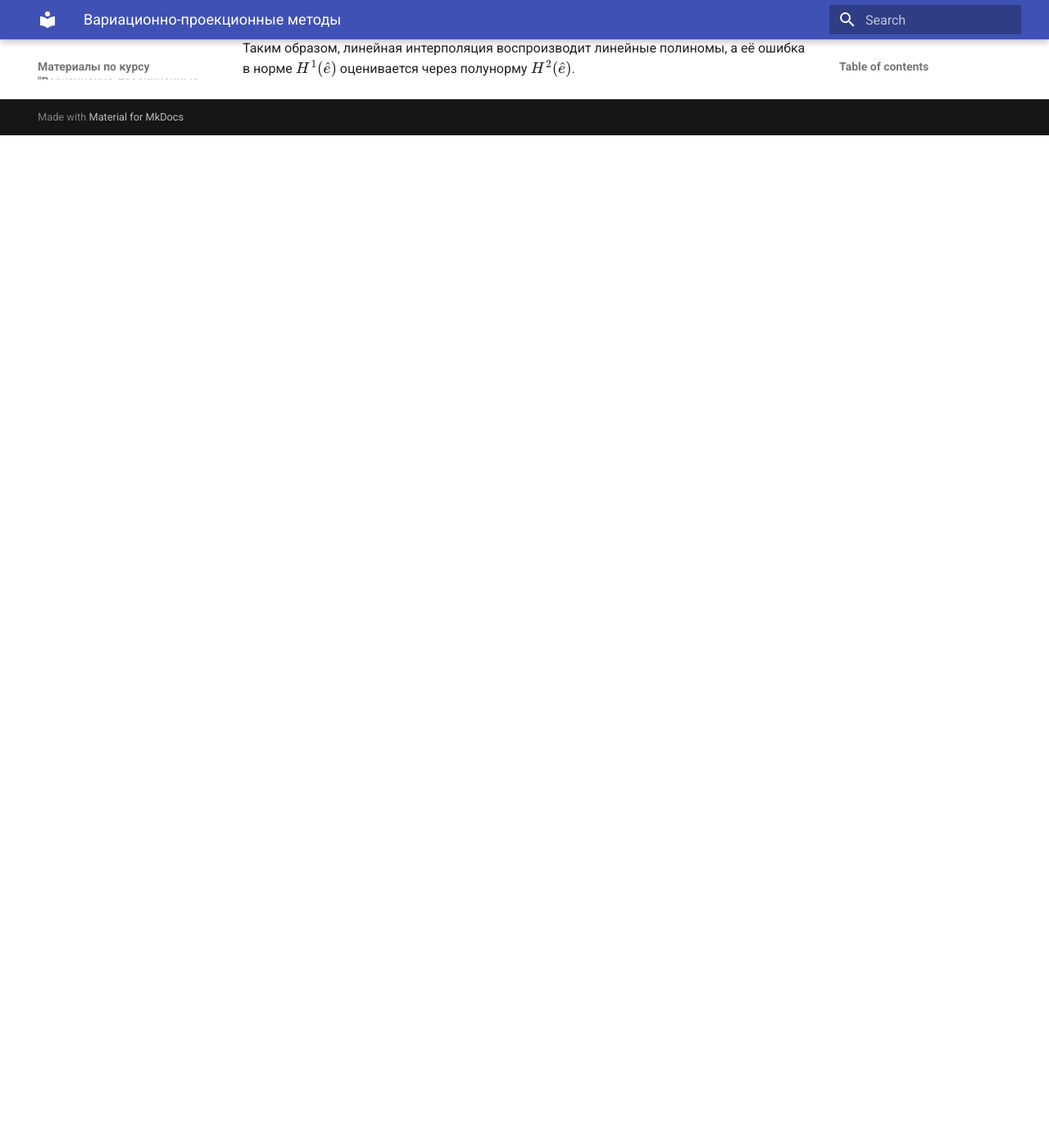
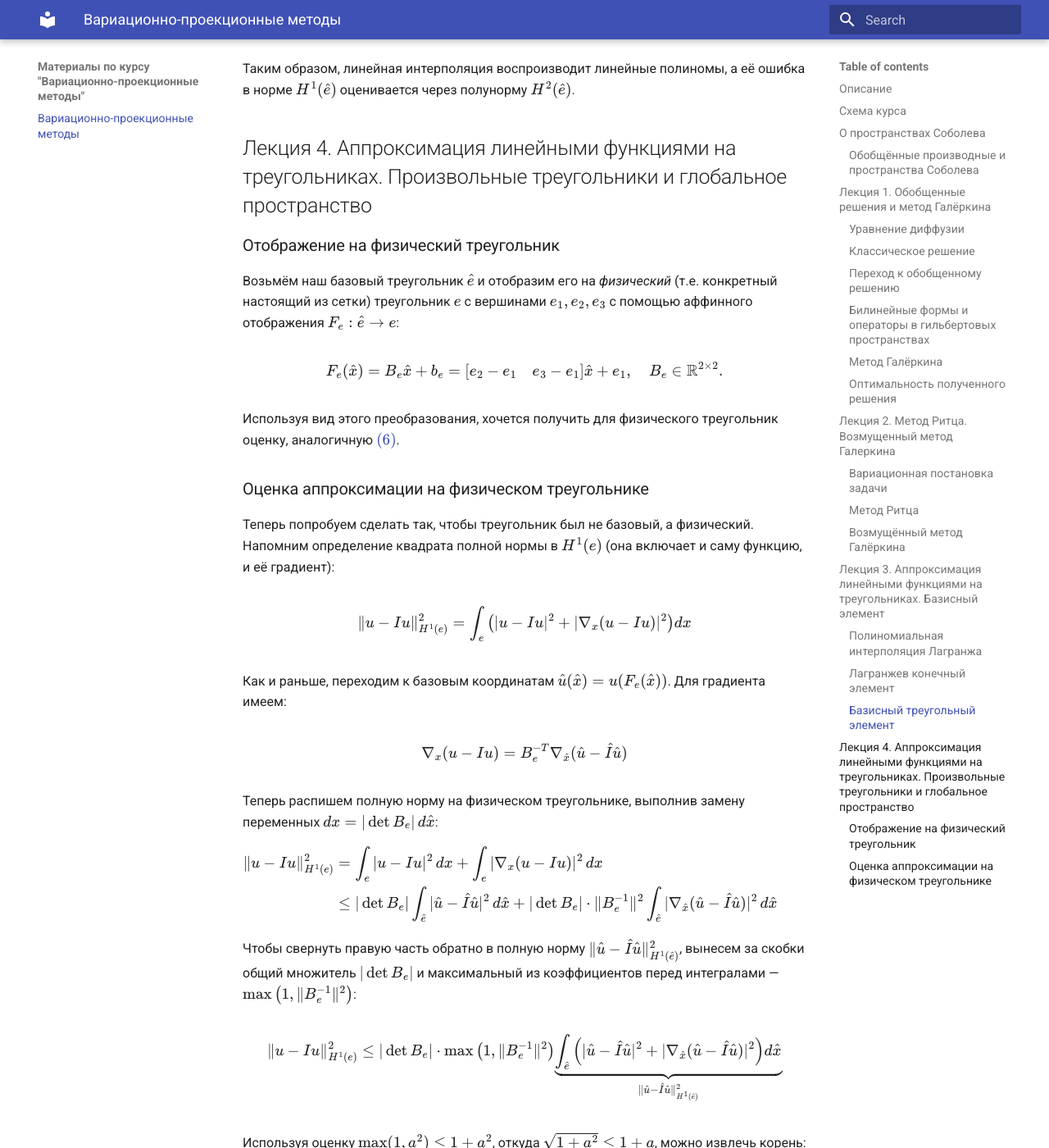
Before and after one commit to denis-anuprienko/VPM_Course, an MkDocs documentation site: the page built from docs/index.md, in a window 1280 px wide and 1400 px high, scrolled down 14095 px. Shown: the whole window at 82% size. Built offline with MkDocs 1.6.1 and Material for MkDocs 9.7.7, drawn with Linux system fonts in a browser that asks for light colours; before the commit the page ends 14260 px from its top, so only the background shows below that; some of the changed text lies outside the part shown.

Commit message:
Lecture 4, parts of it

```diff
--- a/docs/index.md
+++ b/docs/index.md
@@ -12,7 +12,7 @@
   <li>Обобщенные решения и метод Галёркина</li>
   <li>Метод Ритца. Возмущенный метод Галёркина</li>
   <li>Аппроксимация линейными функциями на треугольниках. Базисный элемент</li>
-  <li></li>
+  <li>Аппроксимация линейными функциями на треугольниках. Произвольные треугольники и глобальное пространство</li>
 </ol>
 
 ## О пространствах Соболева
@@ -650,9 +650,55 @@ $$
 
 По лемме Брэмбла--Гильберта получаем оценку ошибки интерполяции:
 
-$$
+$$\tag{6}\label{eq:interp_err_tri_basis}
 \|u-Iu\|_{H^1(\hat{e})}
 \le C|u|_{H^2(\hat{e})}.
 $$
 
 Таким образом, линейная интерполяция воспроизводит линейные полиномы, а её ошибка в норме $H^1(\hat{e})$ оценивается через полунорму $H^2(\hat{e})$.
+
+## Лекция 4. Аппроксимация линейными функциями на треугольниках. Произвольные треугольники и глобальное пространство
+
+### Отображение на физический треугольник
+
+Возьмём наш базовый треугольник \(\hat{e}\) и отобразим его на *физический* (т.е. конкретный настоящий из сетки) треугольник \(e\) с вершинами \(e_1, e_2, e_3\) с помощью аффинного отображения \(F_e : \hat{e} \to e\):
+
+$$
+F_{e}(\hat{x})=B_{e}\hat{x}+b_{e}=\left[\begin{matrix}e_{2}-e_{1}&e_{3}-e_{1}\end{matrix}\right]\hat{x}+e_{1},\quad B_{e}\in \mathbb{R}^{2\times 2}.
+$$
+
+Используя вид этого преобразования, хочется получить для физического треугольник оценку, аналогичную [\eqref{eq:interp_err_tri_basis}](#6).
+
+### Оценка аппроксимации на физическом треугольнике
+
+Теперь попробуем сделать так, чтобы треугольник был не базовый, а физический. Напомним определение квадрата полной нормы в \(H^1(e)\) (она включает и саму функцию, и её градиент):
+
+\[\|{}u-Iu\|{}_{H^{1}(e)}^{2}=\int _{e}\left(|{}u-Iu|{}^{2}+|{}\nabla _{x}(u-Iu)|{}^{2}\right)dx\]
+
+
+Как и раньше, переходим к базовым координатам \(\hat{u}(\hat{x}) = u(F_e(\hat{x}))\). Для градиента имеем:
+
+\[\nabla _{x}(u-Iu)=B_{e}^{-T}\nabla _{\hat{x}}(\hat{u}-\hat{I}\hat{u})\]
+
+
+Теперь распишем полную норму на физическом треугольнике, выполнив замену переменных \(dx = \vert{}\det B_e\vert{} \, d\hat{x}\):
+
+\(\begin{aligned}\|{}u-Iu\|{}_{H^{1}(e)}^{2}&=\int _{e}|{}u-Iu|{}^{2}\,dx+\int _{e}|{}\nabla _{x}(u-Iu)|{}^{2}\,dx\\ &\le |{}\det B_{e}|{}\int _{\hat{e}}|{}\hat{u}-\hat{I}\hat{u}|{}^{2}\,d\hat{x}+|{}\det B_{e}|{}\cdot \|{}B_{e}^{-1}\|{}^{2}\int _{\hat{e}}|{}\nabla _{\hat{x}}(\hat{u}-\hat{I}\hat{u})|{}^{2}\,d\hat{x}\end{aligned}\)
+
+
+Чтобы свернуть правую часть обратно в полную норму \(\Vert{}\hat{u} - \hat{I}\hat{u}\Vert{}_{H^1(\hat{e})}^2\), вынесем за скобки общий множитель \(\vert{}\det B_e\vert{}\) и максимальный из коэффициентов перед интегралами — \(\max\left(1, \Vert{}B_e^{-1}\Vert{}^2\right)\):
+
+\[\begin{aligned}\|{}u-Iu\|{}_{H^{1}(e)}^{2}&\le |{}\det B_{e}|{}\cdot \max \left(1,\|{}B_{e}^{-1}\|{}^{2}\right)\underbrace{\int _{\hat{e}}\left(|{}\hat{u}-\hat{I}\hat{u}|{}^{2}+|{}\nabla _{\hat{x}}(\hat{u}-\hat{I}\hat{u})|{}^{2}\right)d\hat{x}}_{\|{}\hat{u}-\hat{I}\hat{u}\|{}_{H^{1}(\hat{e})}^{2}}\end{aligned}\]
+
+
+Используя оценку \(\max(1, a^2) \leq 1 + a^2\), откуда \(\sqrt{1 + a^2} \leq 1 + a\), можно извлечь корень:
+
+\[\|{}u-Iu\|{}_{H^{1}(e)}\le |{}\det B_{e}|{}^{1/2}\left(1+\|{}B_{e}^{-1}\|{}\right)\cdot \|{}\hat{u}-\hat{I}\hat{u}\|{}_{H^{1}(\hat{e})}\]
+
+Теперь можно подставить исходную оценку на базовом треугольнике \(\Vert{}\hat{u} - \hat{I}\hat{u}\Vert{}_{H^1(\hat{e})} \leq C \vert{}\hat{u}\vert{}_{H^2(\hat{e})}\) и связь вторых производных \(\vert{}\hat{u}\vert{}_{H^2(\hat{e})} \leq C_1 \Vert{}B_e\Vert{}^2 \vert{}\det B_e\vert{}^{-1/2} \vert{}u\vert{}_{H^2(e)}\):
+
+\[\|{}u-Iu\|{}_{H^{1}(e)}\le C|{}\det B_{e}|{}^{1/2}\left(1+\|{}B_{e}^{-1}\|{}\right)\cdot C_{1}\|{}B_{e}\|{}^{2}|{}\det B_{e}|{}^{-1/2}|{}u|{}_{H^{2}(e)}\]
+
+Якобианы \(\vert{}\det B_e\vert{}^{1/2}\) и \(\vert{}\det B_e\vert{}^{-1/2}\) сокращаются, и мы получаем итоговую оценку для полной нормы:
+
+\[\|{}u-Iu\|{}_{H^{1}(e)}\le \hat{C}\left(1+\|{}B_{e}^{-1}\|{}\right)\|{}B_{e}\|{}^{2}\cdot |{}u|{}_{H^{2}(e)}\].
```
